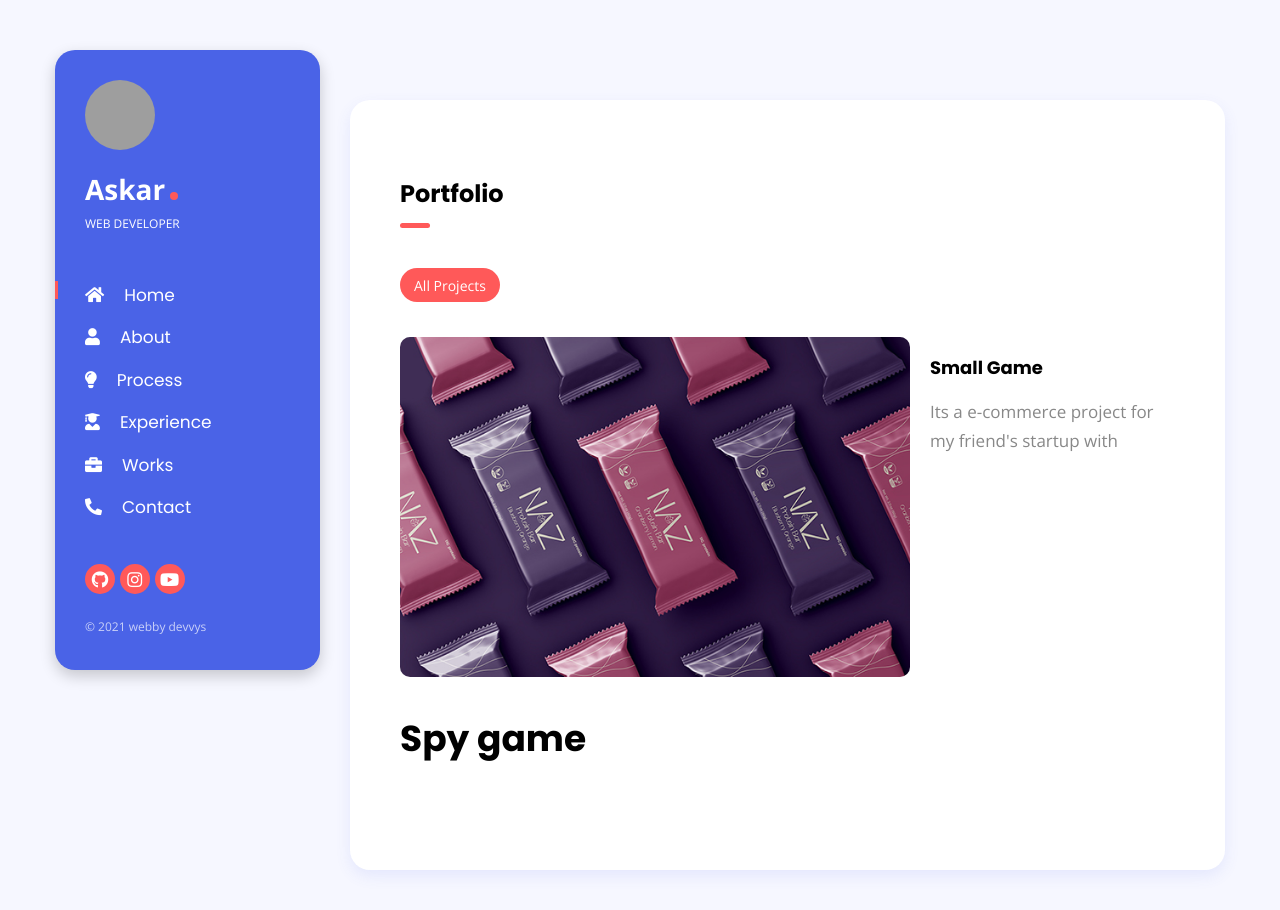
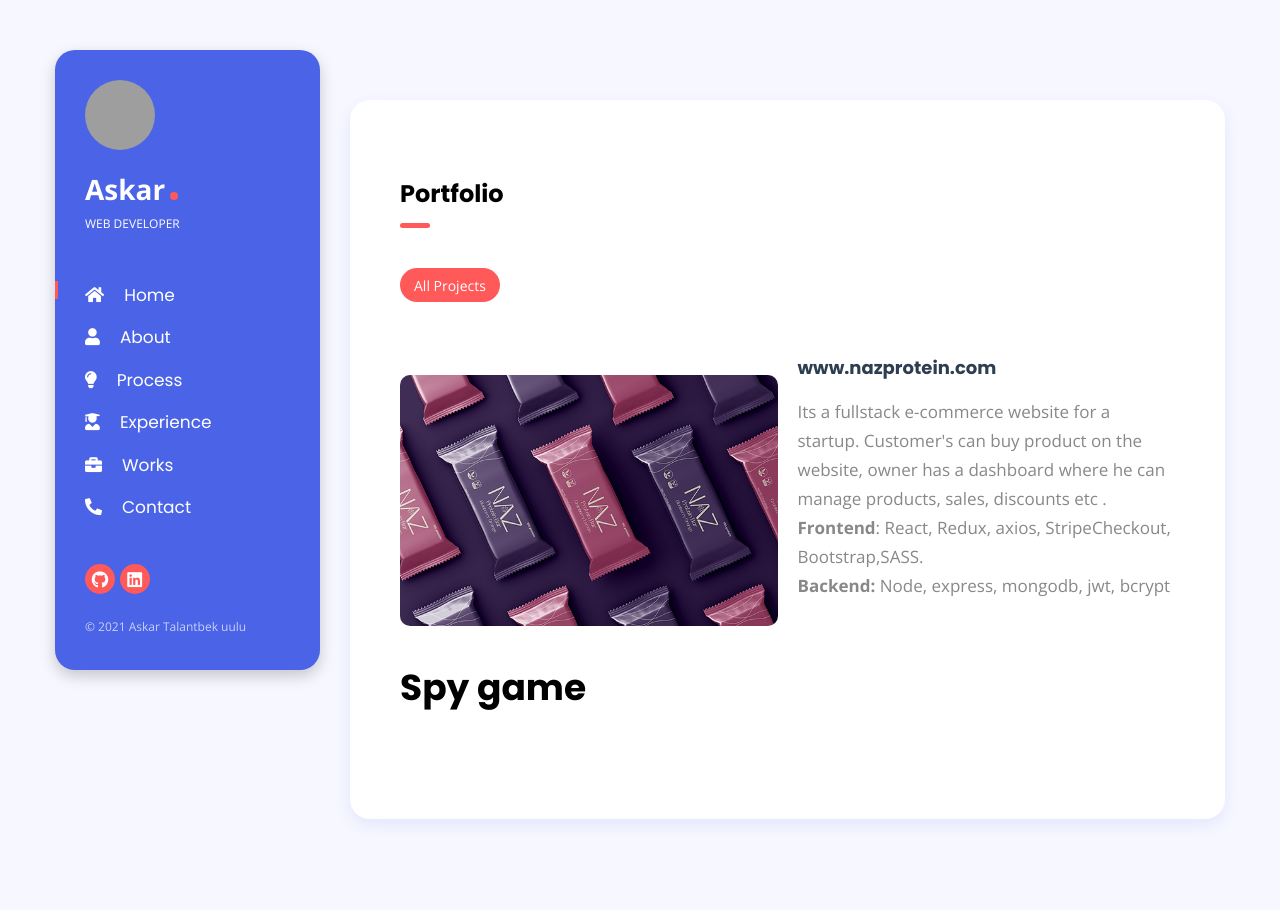
Before and after one commit to murutchan/my-portfolio2, a React (Create React App) app: page /portfolio in a window 1280 px wide. Shown: the top 910 px of the page. After the commit the page ends 869 px from the top, so only its background shows below. Built offline with nearby package versions, Linux system fonts and the light colour scheme; grey boxes are pictures that could not be loaded.

Commit message:
experince page

```diff
--- a/src/components/Experience.js
+++ b/src/components/Experience.js
@@ -10,37 +10,52 @@ const Experience = () => {
       <div className="timeline">
         <div className="entry">
           <div className="title">
-            <span>2018-present</span>
+            <span>09/2019-present</span>
           </div>
           <div className="body">
-            <h4 className="mt-0">Software engineer</h4>
+            <h4 className="mt-0">Frontend Engineer at Echo</h4>
             <p>
-              I've worked at the company called Dunder Mifflin. It is a paper
-              company, where I was maintaining their website.
+              ⦁ Developed and implemented highly-responsive components using
+              React & Redux <br />⦁ Optimized components and reduced pages
+              loading time by 15% <br />⦁ Collaborated with back-end team to
+              maintain RestAPI rules and reduced HTTP requests
+              <br /> ⦁ Implemented client-side pagination & improved performance
+              by 23% <br />⦁ Increased unit test coverage by 25%
+              <br /> ⦁ Reviewed code and helped new team members Improved
+              performance 20% by adding & using reselect (memoize redux
+              selector), React.Memo, React.lazy & suspense, gzipping &
+              compression <br />⦁ Refactored class based components to
+              functional components using Hooks.
             </p>
           </div>
         </div>
         <div className="entry">
           <div className="title">
-            <span>2017 - 2018</span>
+            <span>10/2017-08/2019</span>
           </div>
           <div className="body">
-            <h4 className="mt-0">Coding Bootcamp</h4>
+            <h4 className="mt-0">Frontend engineer at Yurtah</h4>
             <p>
-              I went to a coding bootcamp. Where I learnt industry technologies
+              ⦁ Developed reusable React components <br /> ⦁ Managed application
+              state with Redux, implemented Saga <br /> ⦁ Worked with back-end
+              team to implement business logic using Node.js, Express.js <br />{" "}
+              ⦁ Built dashboard to manage client data using Chart.js <br /> ⦁
+              Developed search functionality and improved performance by 20%
+              using pagination <br />⦁ Collaborated with design team to
+              implement new UI features
             </p>
           </div>
         </div>
         <div className="entry">
           <div className="title">
-            <span>2016 - 2017</span>
+            <span>04/2017 - 09/2017</span>
           </div>
           <div className="body">
-            <h4 className="mt-0">Personal Banker</h4>
+            <h4 className="mt-0">"General Assembly" coding bootcamp</h4>
             <p>
-              I started working at chase bank as a teller and was promoted to
-              personal banker. I learn a lot about customer service, how to be
-              careful with confidential information and finance.
+              I went to this coding bootcamp to change my career. Its intesive
+              web development program really helped me to level up my skills and
+              gave me a confidence. It changed my life.
             </p>
           </div>
         </div>
--- a/src/components/Navigation.js
+++ b/src/components/Navigation.js
@@ -70,19 +70,15 @@ const Navigation = () => {
                   <i className="fab fa-github"></i>
                 </a>
               </li>
-              <li className="list-inline-item">
-                <a href="https://instagram.com" target="blank">
-                  <i className="fab fa-instagram"></i>
-                </a>
-              </li>
+
               <li className="list-inline-item">
                 <a href="#">
-                  <i className="fab fa-youtube"></i>
+                  <i className="fab fa-linkedin"></i>
                 </a>
               </li>
             </ul>
 
-            <span className="copyright">© 2021 webby devvys</span>
+            <span className="copyright">© 2021 Askar Talantbek uulu</span>
           </div>
         </div>
       </header>
--- a/src/components/pages/ExperiencePage.js
+++ b/src/components/pages/ExperiencePage.js
@@ -10,10 +10,10 @@ const ExperiencePage = () => {
         <div className="timeline">
           <div className="entry">
             <div className="title">
-              <span>2019 - Present</span>
+              <span>09/2019 - Present</span>
             </div>
             <div className="body">
-              <h4 className="mt-0">Academic Degree</h4>
+              <h4 className="mt-0">Frontend Engineer at Echo</h4>
               <p>
                 Lorem ipsum dolor sit amet consectetuer adipiscing elit aenean
                 commodo ligula eget dolor aenean massa.
--- a/src/components/pages/PortfolioPage.js
+++ b/src/components/pages/PortfolioPage.js
@@ -25,7 +25,7 @@ const PortfolioPage = () => {
         </div>
 
         <div className="row portfolio-wrapper">
-          <div className="col-md-8 col-sm-6 grid-item video">
+          <div className="col-md-6 mx-auto col-sm-12 grid-item video mt-5">
             <a href="http://nazbar.netlify.app" target="blank">
               <div className="portfolio-item">
                 <div className="details">
@@ -41,9 +41,19 @@ const PortfolioPage = () => {
               </div>
             </a>
           </div>
-          <div className="col-md-4 col-sm-6 grid-item creative design">
-            <h4 className="title">Small Game</h4>
-            <p>Its a e-commerce project for my friend's startup with </p>
+          <div className="col-md-6 col-sm-6 grid-item creative design">
+            <a href="http://nazbar.netlify.com">
+              {" "}
+              <h4 className="title text-primary">www.nazprotein.com</h4>
+            </a>
+            <p>
+              Its a fullstack e-commerce website for a startup. Customer's can
+              buy product on the website, owner has a dashboard where he can
+              manage products, sales, discounts etc .<br />
+              <strong>Frontend</strong>: React, Redux, axios, StripeCheckout,
+              Bootstrap,SASS. <br></br>
+              <strong>Backend:</strong> Node, express, mongodb, jwt, bcrypt
+            </p>
           </div>
 
           <div className="col-md-4 col-sm-6 grid-item creative design">
```
